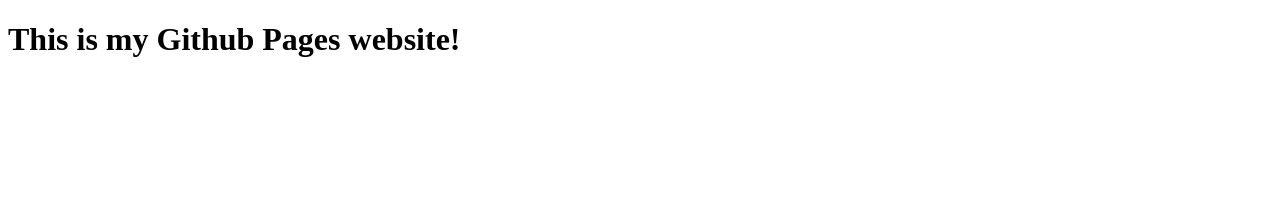
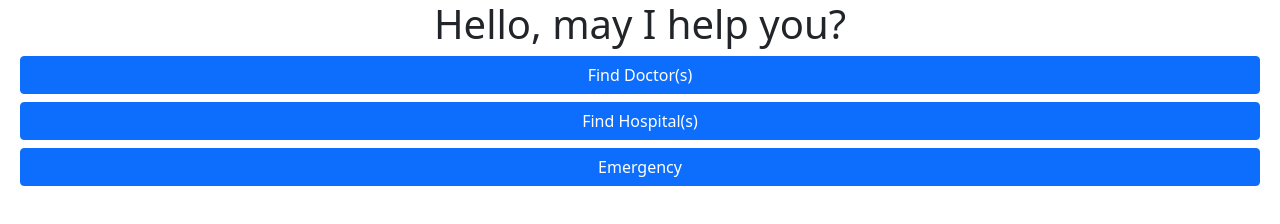
Before and after one commit to Daksh-97/Daksh-97.github.io, a plain HTML site: page index.html in a window 1280 px wide. Drawn offline with nearby package versions, Linux system fonts and the light colour scheme.

Commit message:
Changed the website entirely

```diff
--- a/index.html
+++ b/index.html
@@ -1,11 +1,15 @@
 <!DOCTYPE html>
 <html lang="en">
     <head>
-        <title>
-            My Site!
-        </title>
+        <title>Hello!</title>
+        <link href="https://cdn.jsdelivr.net/npm/bootstrap@5.1.3/dist/css/bootstrap.min.css" rel="stylesheet" integrity="sha384-1BmE4kWBq78iYhFldvKuhfTAU6auU8tT94WrHftjDbrCEXSU1oBoqyl2QvZ6jIW3" crossorigin="anonymous">
     </head>
     <body>
-        <h1>This is my Github Pages website!</h1>
+        <h1 style= "text-align: center;">Hello, may I help you?</h1>
+        <div style="width:auto; ; height:auto; margin-left: 20px; margin-right: 20px;" class="d-grid gap-2">
+            <button class="btn btn-primary" type="button">Find Doctor(s)</button>
+            <button class="btn btn-primary" type="button">Find Hospital(s)</button>
+            <button class="btn btn-primary" type="button">Emergency</button>
+        </div>
     </body>
-</html>
+<html>
```
